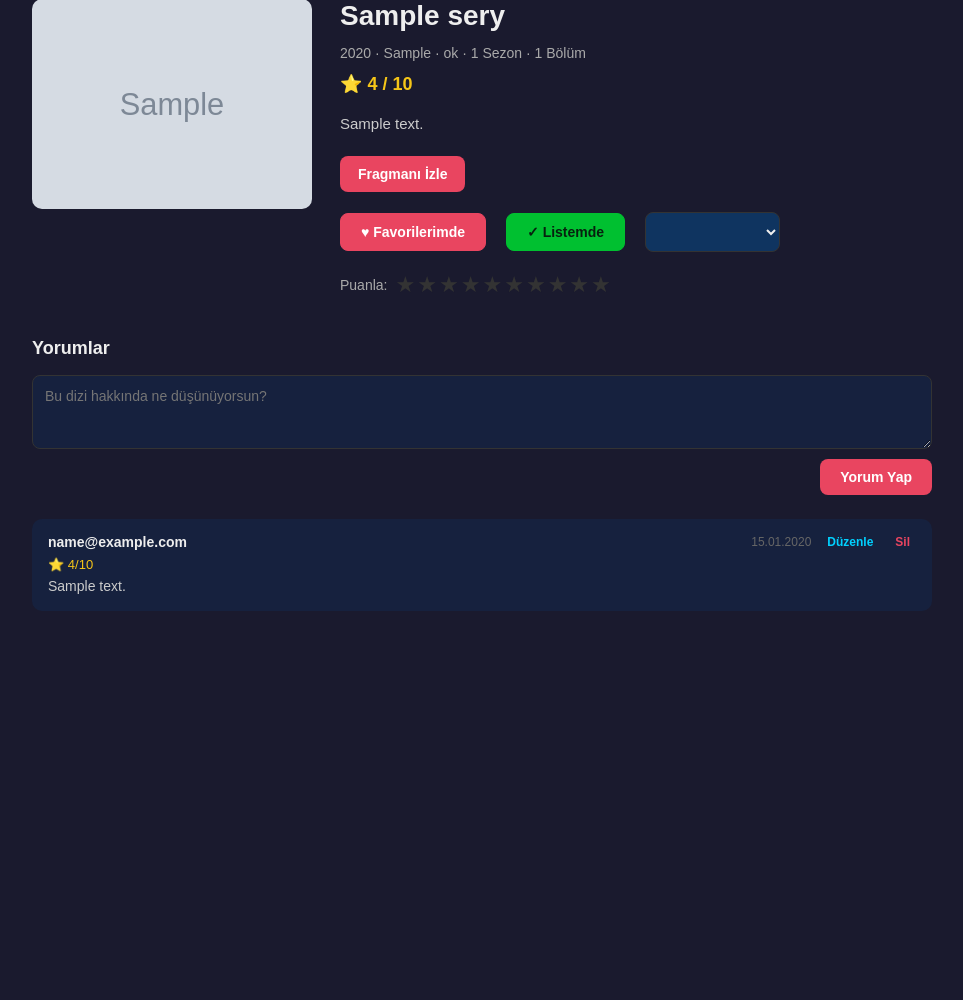
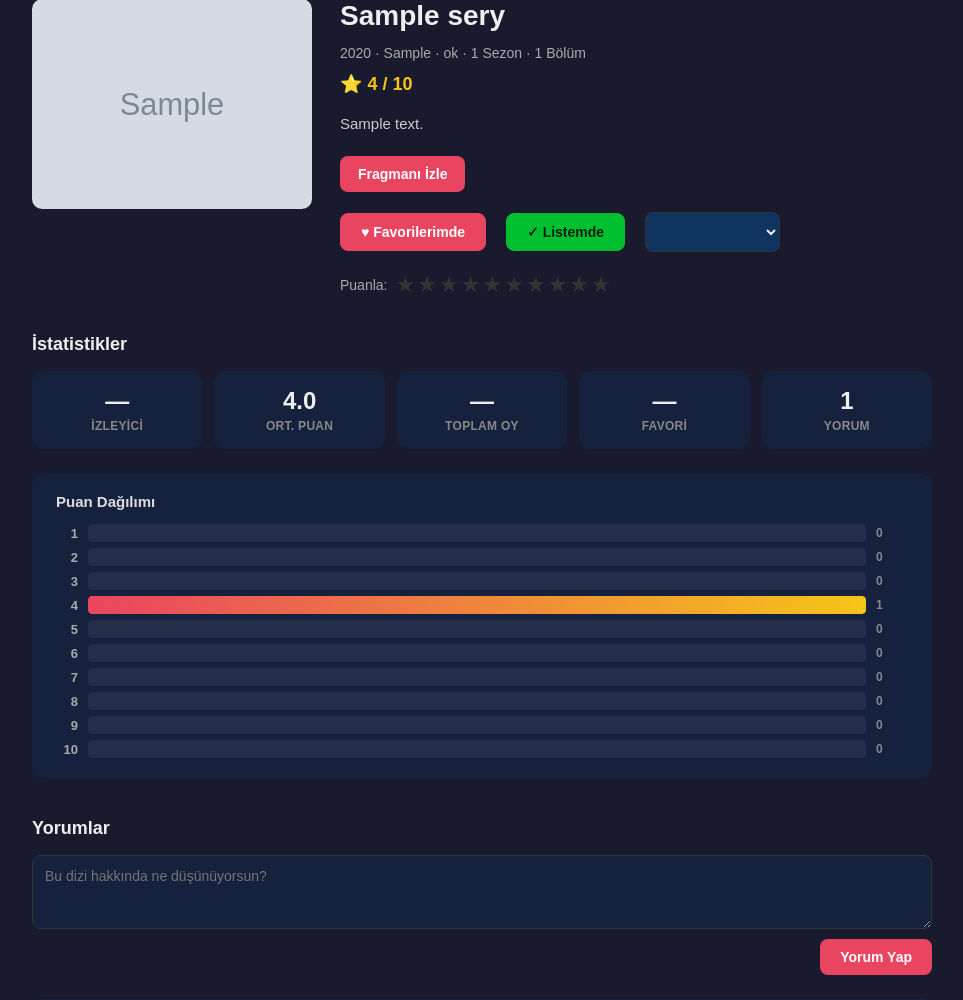
Before and after one commit to mertdonmez1453/dizi-kutusu, a Flask app: page /series/1 in a window 1280 px wide. Shown: the part 67-1067 px from the top of the page, without its empty margins (158-1121 px from the left). Before the commit the page ends 678 px from the top, so only its background shows below. Run offline with Flask 3, Linux system fonts and the light colour scheme; the visitor is signed in with stand-in values (Sample User, id 1); tables that the repository leaves empty hold one stand-in row (values such as "Sample post"); grey boxes marked "Sample" are stand-in pictures.

Commit message:
Add series statistics section with summary cards and rating distribution bar chart on detail page

```diff
--- a/app/static/css/detail.css
+++ b/app/static/css/detail.css
@@ -145,6 +145,110 @@
 
 .star.active { color: #f5c518; }
 .star:hover { color: #f5c518; }
+
+/* Series Stats */
+.series-stats {
+  margin-top: 36px;
+  max-width: 900px;
+  margin-left: auto;
+  margin-right: auto;
+}
+
+.series-stats h3 {
+  font-size: 18px;
+  margin-bottom: 16px;
+}
+
+.stats-summary {
+  display: flex;
+  gap: 12px;
+  flex-wrap: wrap;
+  margin-bottom: 24px;
+}
+
+.stat-box {
+  flex: 1;
+  min-width: 100px;
+  display: flex;
+  flex-direction: column;
+  align-items: center;
+  gap: 4px;
+  padding: 16px 12px;
+  background: #16213e;
+  border-radius: 12px;
+}
+
+.stat-box-value {
+  font-size: 24px;
+  font-weight: 800;
+  color: #eee;
+}
+
+.stat-box-label {
+  font-size: 12px;
+  color: #888;
+  font-weight: 600;
+  text-transform: uppercase;
+  letter-spacing: 0.3px;
+}
+
+.rating-chart {
+  background: #16213e;
+  border-radius: 12px;
+  padding: 20px 24px;
+}
+
+.rating-chart h4 {
+  font-size: 15px;
+  font-weight: 700;
+  margin-bottom: 14px;
+  color: #ddd;
+}
+
+.chart-bars {
+  display: flex;
+  flex-direction: column;
+  gap: 6px;
+}
+
+.chart-bar-group {
+  display: flex;
+  align-items: center;
+  gap: 10px;
+}
+
+.chart-label {
+  width: 22px;
+  text-align: right;
+  font-size: 13px;
+  font-weight: 700;
+  color: #aaa;
+  flex-shrink: 0;
+}
+
+.chart-track {
+  flex: 1;
+  height: 18px;
+  background: rgba(255,255,255,0.06);
+  border-radius: 4px;
+  overflow: hidden;
+}
+
+.chart-fill {
+  height: 100%;
+  background: linear-gradient(90deg, #e94560, #f5c518);
+  border-radius: 4px;
+  min-width: 0;
+  transition: width 0.6s ease;
+}
+
+.chart-count {
+  width: 32px;
+  font-size: 12px;
+  color: #888;
+  font-weight: 600;
+  flex-shrink: 0;
+}
 
 /* Comments */
 .comments-section {
@@ -321,4 +425,9 @@
   .action-row { justify-content: center; }
 
   .comments-section { margin-top: 28px; }
+
+  .stats-summary { gap: 8px; }
+  .stat-box { min-width: 80px; padding: 12px 8px; }
+  .stat-box-value { font-size: 20px; }
+  .series-stats { margin-top: 24px; }
 }
--- a/app/templates/series_detail.html
+++ b/app/templates/series_detail.html
@@ -45,6 +45,16 @@
         </div>
       </div>
     </div>
+
+    <!-- İstatistikler -->
+    <section class="series-stats" id="seriesStats" style="display:none;">
+      <h3>İstatistikler</h3>
+      <div class="stats-summary" id="statsSummary"></div>
+      <div class="rating-chart">
+        <h4>Puan Dağılımı</h4>
+        <div class="chart-bars" id="chartBars"></div>
+      </div>
+    </section>
 
     <!-- Yorumlar -->
     <section class="comments-section">
@@ -109,6 +119,49 @@
         el.textContent = "Dizi bilgisi yüklenirken bir hata oluştu.";
         document.getElementById("detail").before(el);
       });
+
+    /* ── Series Stats ── */
+    fetch(`/api/series/${seriesId}/stats`)
+      .then(r => { if (!r.ok) throw new Error(); return r.json(); })
+      .then(data => {
+        document.getElementById("seriesStats").style.display = "block";
+
+        const summary = document.getElementById("statsSummary");
+        const items = [
+          { label: "İzleyici", value: data.total_watchers ?? data.watcher_count ?? "—" },
+          { label: "Ort. Puan", value: data.average_rating != null ? Number(data.average_rating).toFixed(1) : "—" },
+          { label: "Toplam Oy", value: data.total_ratings ?? data.rating_count ?? "—" },
+          { label: "Favori", value: data.favorite_count ?? "—" },
+          { label: "Yorum", value: data.review_count ?? data.comment_count ?? "—" }
+        ];
+        summary.innerHTML = items.map(i => `
+          <div class="stat-box">
+            <span class="stat-box-value">${escapeHtml(String(i.value))}</span>
+            <span class="stat-box-label">${escapeHtml(i.label)}</span>
+          </div>
+        `).join("");
+
+        const dist = data.rating_distribution || {};
+        const chartBars = document.getElementById("chartBars");
+        const maxCount = Math.max(1, ...Object.values(dist).map(Number));
+        chartBars.innerHTML = "";
+
+        for (let i = 1; i <= 10; i++) {
+          const count = Number(dist[i] || 0);
+          const pct = (count / maxCount) * 100;
+          const bar = document.createElement("div");
+          bar.className = "chart-bar-group";
+          bar.innerHTML = `
+            <span class="chart-label">${i}</span>
+            <div class="chart-track">
+              <div class="chart-fill" style="width:${pct}%"></div>
+            </div>
+            <span class="chart-count">${count}</span>
+          `;
+          chartBars.appendChild(bar);
+        }
+      })
+      .catch(() => {});
 
     /* ── Stars (1-10) ── */
     const starsContainer = document.getElementById("stars");
```
